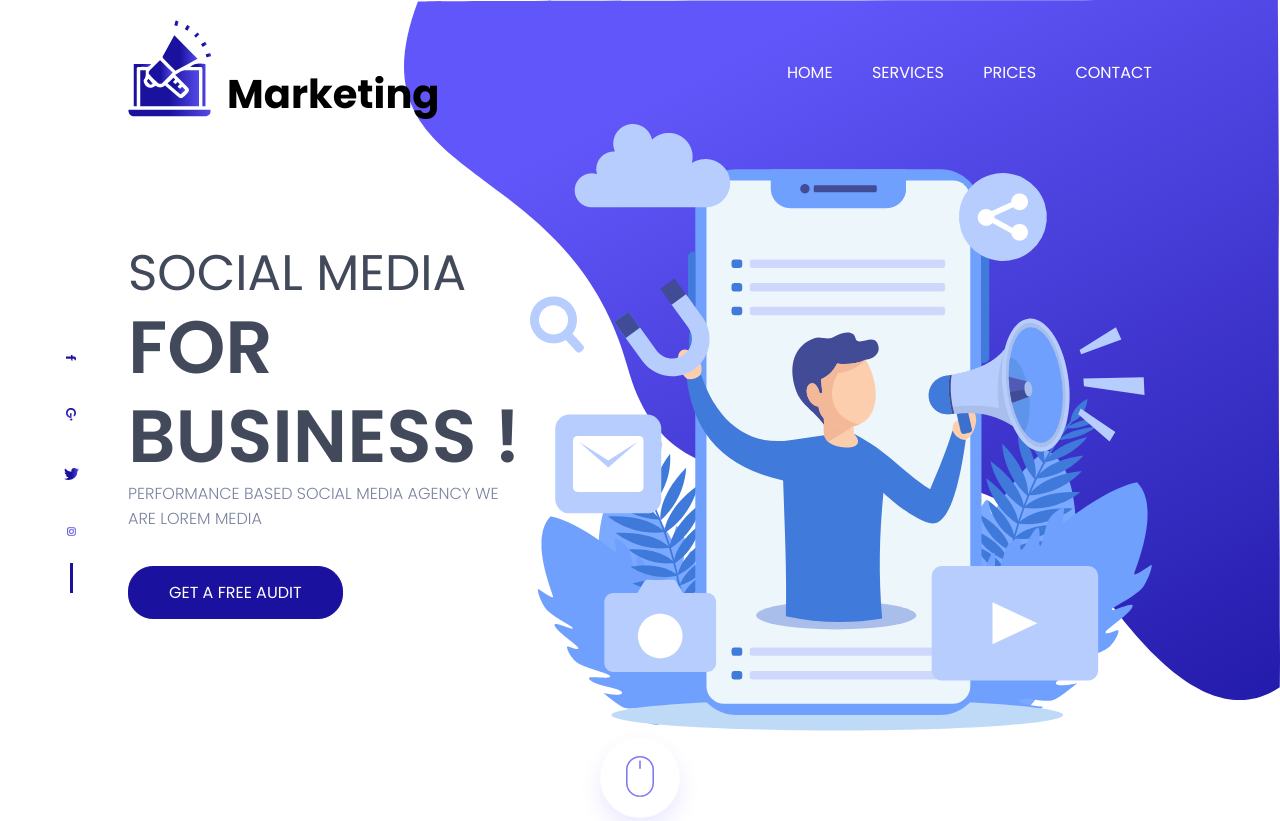
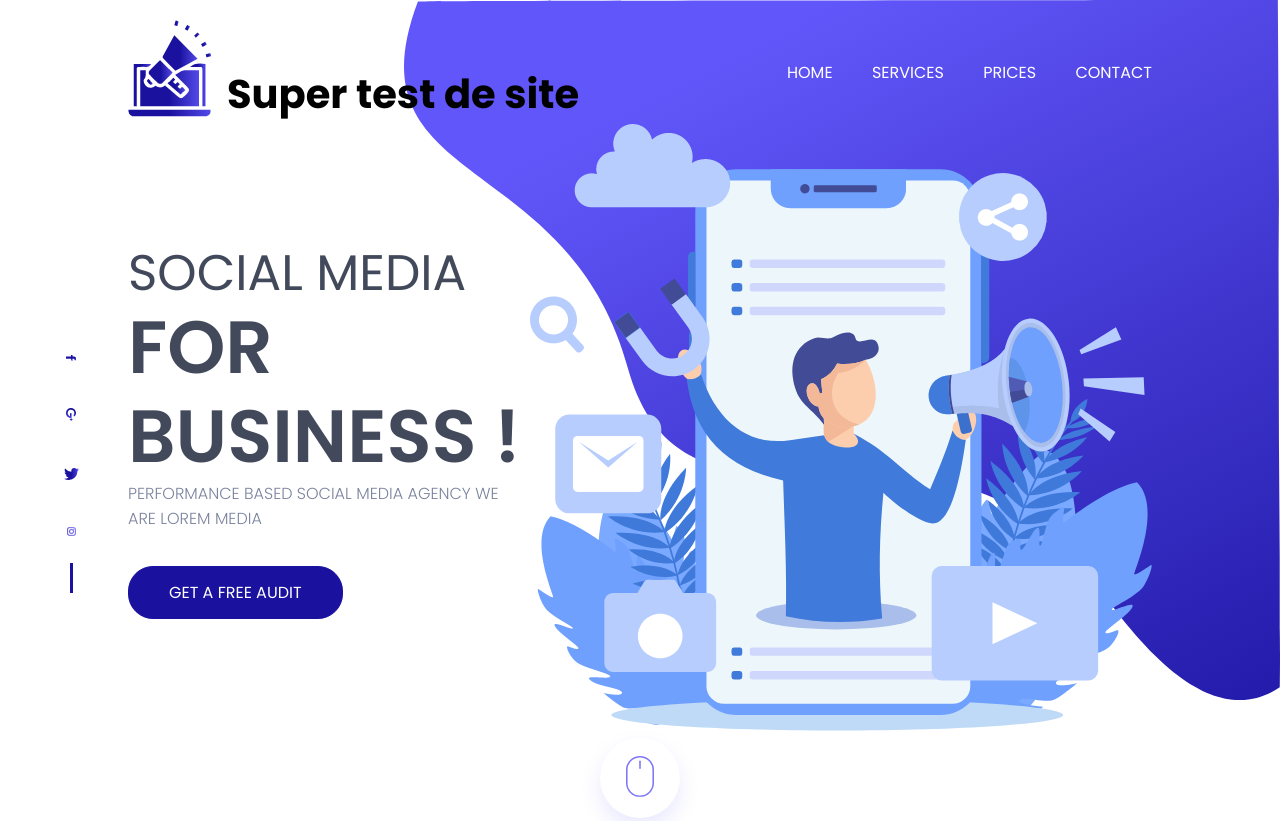
Before and after one commit to SveRKeR92/yolo-vercel, a website: page index.html in a window 1280 px wide. Shown: the top 821 px of the page. Drawn offline with Linux system fonts and the light colour scheme.

Commit message:
update title

```diff
--- a/index.html
+++ b/index.html
@@ -23,7 +23,7 @@
                 <div>
                     <img src="img/logo.png" alt="logo">
                 </div>
-                <h1>Marketing</h1>
+                <h1>Super test de site</h1>
             </div>
             <nav>
                 <ul>
```
